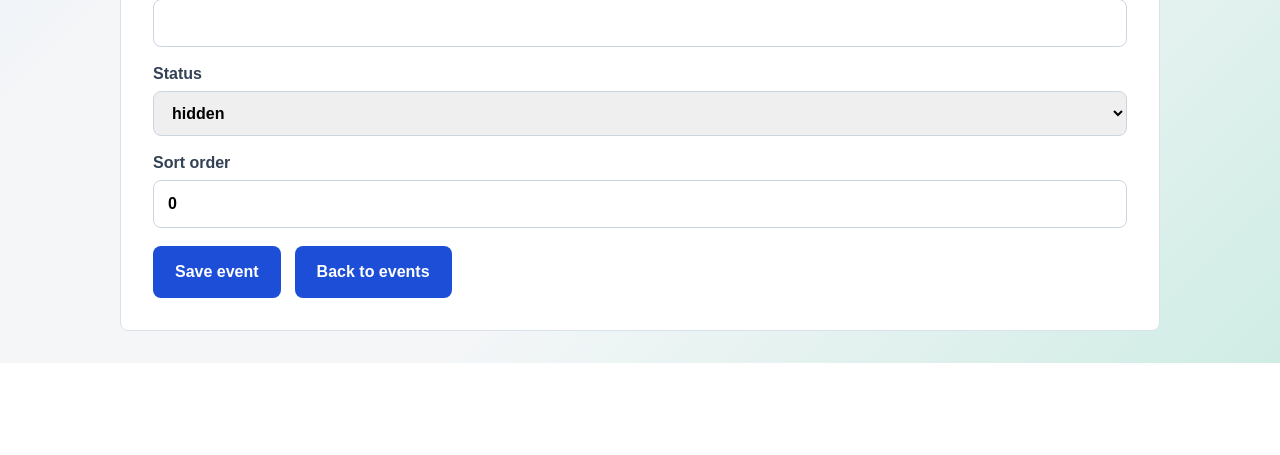
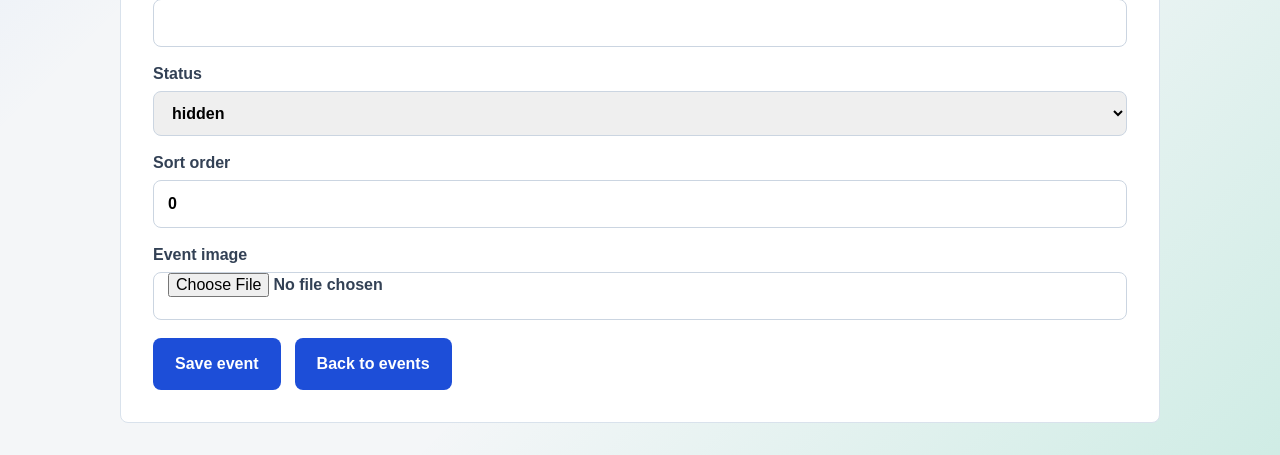
Before and after one commit to German7464/Kiosk_v001, a Flask app: page /admin/events/create in a window 1280 px wide. Shown: the part 683-1138 px from the top of the page. Before the commit the page ends 1046 px from the top, so only its background shows below. Run offline with Flask 3, Linux system fonts and the light colour scheme; the visitor is signed in with stand-in values (Sample User, id 1).

Commit message:
Add event image processing

```diff
--- a/kiosk/config.py
+++ b/kiosk/config.py
@@ -5,6 +5,8 @@ class Config:
     BASE_DIR = Path(__file__).resolve().parent.parent
     INSTANCE_DIR = BASE_DIR / "instance"
     DATABASE_PATH = INSTANCE_DIR / "kiosk.sqlite"
+    PRIVATE_UPLOAD_DIR = INSTANCE_DIR / "uploads"
+    PUBLIC_UPLOAD_DIR = BASE_DIR / "kiosk" / "static" / "uploads"
     SECRET_KEY = "dev"
     SERVER_HOST = "127.0.0.1"
     SERVER_PORT = 5000
--- /dev/null
+++ b/kiosk/core/images.py
@@ -0,0 +1,69 @@
+from pathlib import Path
+from uuid import uuid4
+
+from flask import current_app
+from PIL import Image, ImageOps
+from werkzeug.utils import secure_filename
+
+
+IMAGE_SIZES = {
+    "kiosk": (1400, 900),
+    "tv": (1920, 1080),
+    "thumb": (420, 260),
+}
+
+
+def process_event_image(uploaded_file):
+    if uploaded_file is None or not uploaded_file.filename:
+        return None
+
+    filename = secure_filename(uploaded_file.filename)
+    suffix = Path(filename).suffix.lower() or ".image"
+    image_id = uuid4().hex
+    original_dir = current_app.config["PRIVATE_UPLOAD_DIR"] / "original" / "events"
+    public_base_dir = current_app.config["PUBLIC_UPLOAD_DIR"] / "events"
+    original_dir.mkdir(parents=True, exist_ok=True)
+    public_base_dir.mkdir(parents=True, exist_ok=True)
+    original_path = original_dir / f"{image_id}{suffix}"
+    uploaded_file.save(original_path)
+
+    try:
+        with Image.open(original_path) as image:
+            image.verify()
+    except OSError as error:
+        original_path.unlink(missing_ok=True)
+        raise ValueError("Unsupported image file.") from error
+
+    image_paths = {
+        "image_original": private_path_value(original_path),
+    }
+
+    for version, size in IMAGE_SIZES.items():
+        version_dir = public_base_dir / version
+        version_dir.mkdir(parents=True, exist_ok=True)
+        output_path = version_dir / f"{image_id}.jpg"
+        save_optimized_image(original_path, output_path, size)
+        image_paths[f"image_{version}"] = public_path_value(output_path)
+
+    return image_paths
+
+
+def save_optimized_image(source_path, output_path, size):
+    with Image.open(source_path) as image:
+        image = ImageOps.exif_transpose(image)
+        image = ImageOps.contain(image, size)
+
+        if image.mode != "RGB":
+            image = image.convert("RGB")
+
+        image.save(output_path, "JPEG", quality=82, optimize=True, progressive=True)
+
+
+def private_path_value(path):
+    return str(path.relative_to(current_app.config["BASE_DIR"])).replace("\\", "/")
+
+
+def public_path_value(path):
+    relative_path = path.relative_to(current_app.static_folder)
+    public_path = str(relative_path).replace("\\", "/")
+    return f"/static/{public_path}"
--- a/kiosk/features/admin/routes.py
+++ b/kiosk/features/admin/routes.py
@@ -5,6 +5,7 @@ from functools import wraps
 from flask import Blueprint, abort, redirect, render_template, request, session, url_for
 from werkzeug.security import check_password_hash, generate_password_hash
 
+from kiosk.core.images import process_event_image
 from kiosk.database import get_database, increase_content_version
 
 
@@ -48,6 +49,7 @@ def get_event_by_id(event_id):
     event = get_database().execute(
         """
         SELECT id, title, short_description, full_description, event_date, place,
+               image_original, image_kiosk, image_tv, image_thumb,
                status, sort_order, created_at, updated_at
         FROM events
         WHERE id = ?
@@ -104,6 +106,30 @@ def parse_sort_order(value):
 def save_event_change(database):
     increase_content_version(database)
     database.commit()
+
+
+def uploaded_event_image():
+    return request.files.get("event_image")
+
+
+def update_event_images(database, event_id, image_paths):
+    if image_paths is None:
+        return
+
+    database.execute(
+        """
+        UPDATE events
+        SET image_original = ?, image_kiosk = ?, image_tv = ?, image_thumb = ?
+        WHERE id = ?
+        """,
+        (
+            image_paths["image_original"],
+            image_paths["image_kiosk"],
+            image_paths["image_tv"],
+            image_paths["image_thumb"],
+            event_id,
+        ),
+    )
 
 
 def tag_form_name():
@@ -265,7 +291,8 @@ def delete_tag(tag_id):
 def admin_events():
     events = get_database().execute(
         """
-        SELECT id, title, short_description, event_date, place, status, sort_order, updated_at
+        SELECT id, title, short_description, event_date, place, image_thumb,
+               status, sort_order, updated_at
         FROM events
         ORDER BY sort_order ASC, id ASC
         """
@@ -287,6 +314,11 @@ def create_event_post():
 
     if not form_data["title"]:
         return render_template("admin_event_form.html", event=form_data, action_url=url_for("admin.create_event_post"), error="Title is required."), 400
+
+    try:
+        image_paths = process_event_image(uploaded_event_image())
+    except ValueError as error:
+        return render_template("admin_event_form.html", event=form_data, action_url=url_for("admin.create_event_post"), error=str(error)), 400
 
     database = get_database()
     created_at = datetime.now(timezone.utc).isoformat()
@@ -310,6 +342,7 @@ def create_event_post():
             created_at,
         ),
     )
+    update_event_images(database, cursor.lastrowid, image_paths)
     save_event_change(database)
 
     return redirect(url_for("admin.edit_event", event_id=cursor.lastrowid))
@@ -330,6 +363,12 @@ def edit_event_post(event_id):
 
     if not form_data["title"]:
         return render_template("admin_event_form.html", event=form_data, action_url=url_for("admin.edit_event_post", event_id=event_id), error="Title is required."), 400
+
+    try:
+        image_paths = process_event_image(uploaded_event_image())
+    except ValueError as error:
+        event = get_event_by_id(event_id)
+        return render_template("admin_event_form.html", event=event, action_url=url_for("admin.edit_event_post", event_id=event_id), error=str(error)), 400
 
     database = get_database()
     updated_at = datetime.now(timezone.utc).isoformat()
@@ -352,6 +391,7 @@ def edit_event_post(event_id):
             event_id,
         ),
     )
+    update_event_images(database, event_id, image_paths)
     save_event_change(database)
 
     return redirect(url_for("admin.edit_event", event_id=event_id))
--- a/kiosk/static/css/base.css
+++ b/kiosk/static/css/base.css
@@ -290,6 +290,14 @@ h1 {
     display: grid;
     align-content: center;
     gap: 22px;
+}
+
+.event-card-image {
+    width: 100%;
+    max-height: 340px;
+    object-fit: contain;
+    border-radius: 8px;
+    background: #e2e8f0;
 }
 
 .empty-state h2,
@@ -652,12 +660,30 @@ h1 {
 
 .admin-event-row {
     display: grid;
-    grid-template-columns: 1fr auto;
+    grid-template-columns: auto 1fr auto;
     gap: 20px;
     padding: 20px;
     border: 1px solid #d9e2ec;
     border-radius: 8px;
     background: #f8fafc;
+}
+
+.admin-event-thumb,
+.admin-event-thumb-placeholder {
+    width: 140px;
+    height: 88px;
+    border-radius: 8px;
+    background: #e2e8f0;
+}
+
+.admin-event-thumb {
+    object-fit: cover;
+}
+
+.admin-image-preview img {
+    width: min(100%, 320px);
+    border-radius: 8px;
+    background: #e2e8f0;
 }
 
 .admin-event-row h2,
--- a/kiosk/static/js/tv.js
+++ b/kiosk/static/js/tv.js
@@ -21,8 +21,8 @@ function applyTvEvent(event) {
         tvPlace.textContent = event.place || "Place to be announced";
         tvDescription.textContent = event.short_description || "No description yet.";
 
-        if (event.image_tv || event.image_kiosk || event.image_original) {
-            const imageUrl = event.image_tv || event.image_kiosk || event.image_original;
+        if (event.image_tv || event.image_kiosk) {
+            const imageUrl = event.image_tv || event.image_kiosk;
             tvImage.innerHTML = "";
             tvImage.style.backgroundImage = `url("${imageUrl}")`;
         } else {
--- a/kiosk/templates/admin_event_form.html
+++ b/kiosk/templates/admin_event_form.html
@@ -9,7 +9,12 @@
     {% if error %}
     <p class="form-error">{{ error }}</p>
     {% endif %}
-    <form class="admin-form" method="post" action="{{ action_url }}">
+    <form class="admin-form" method="post" action="{{ action_url }}" enctype="multipart/form-data">
+        {% if event and event.image_thumb %}
+        <div class="admin-image-preview">
+            <img src="{{ event.image_thumb }}" alt="{{ event.title }}">
+        </div>
+        {% endif %}
         <label>
             <span>Title</span>
             <input type="text" name="title" value="{{ event.title if event else '' }}" required>
@@ -41,6 +46,10 @@
             <span>Sort order</span>
             <input type="number" name="sort_order" value="{{ event.sort_order if event else 0 }}">
         </label>
+        <label>
+            <span>Event image</span>
+            <input type="file" name="event_image" accept="image/*">
+        </label>
         <div class="admin-actions">
             <button type="submit">Save event</button>
             <a href="{{ url_for('admin.admin_events') }}">Back to events</a>
--- a/kiosk/templates/admin_events.html
+++ b/kiosk/templates/admin_events.html
@@ -14,6 +14,11 @@
     <div class="admin-event-list">
         {% for event in events %}
         <article class="admin-event-row">
+            {% if event.image_thumb %}
+            <img class="admin-event-thumb" src="{{ event.image_thumb }}" alt="{{ event.title }}">
+            {% else %}
+            <div class="admin-event-thumb-placeholder"></div>
+            {% endif %}
             <div>
                 <p class="event-date">{{ event.event_date or "Date to be announced" }}</p>
                 <h2>{{ event.title }}</h2>
```
Also changed, not shown: kiosk/static/js/kiosk_events.js (+9 -0 lines), docs/CHANGELOG.md, kiosk/features/admin/README.md, kiosk/features/api/README.md, 1 other file.
